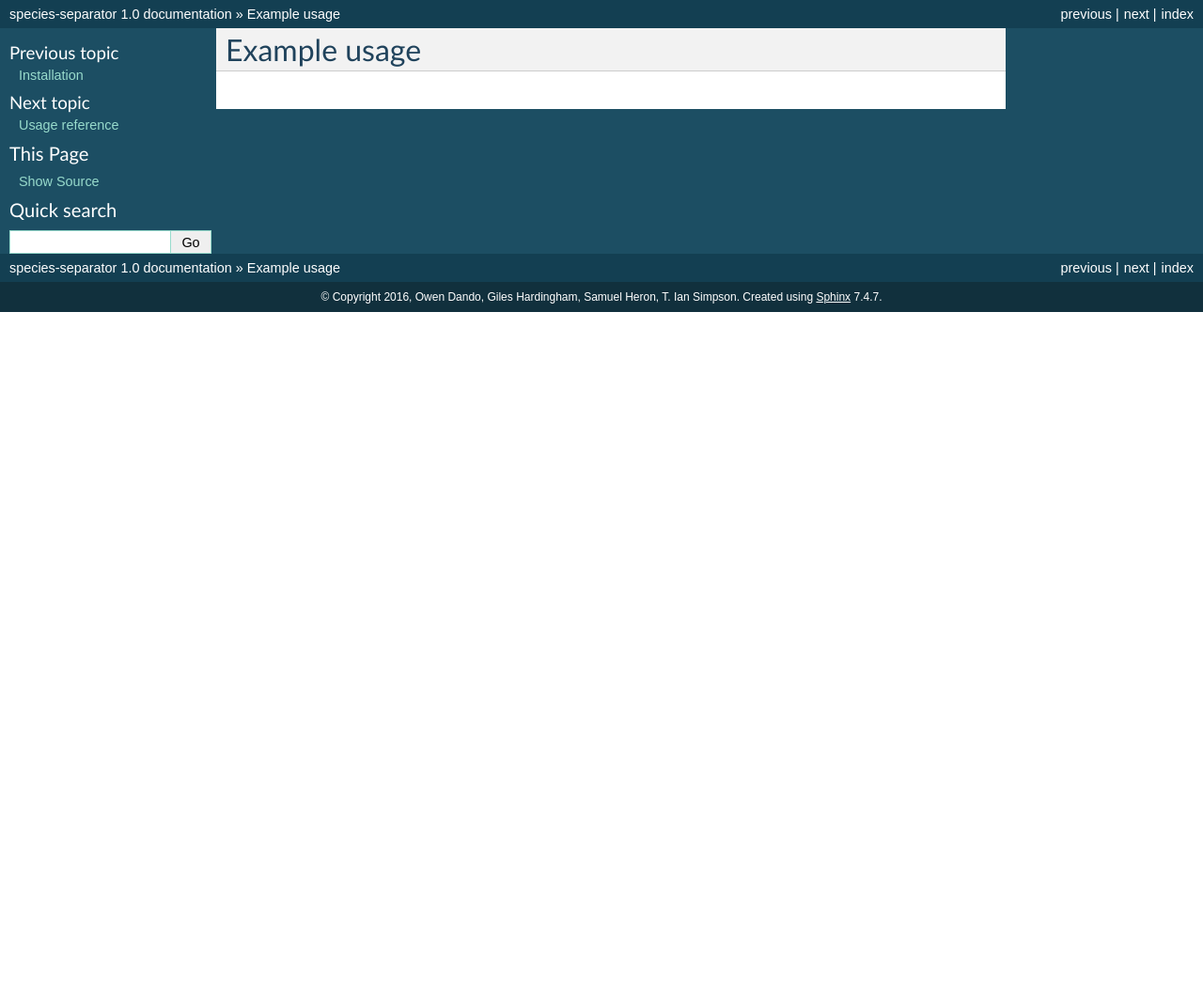
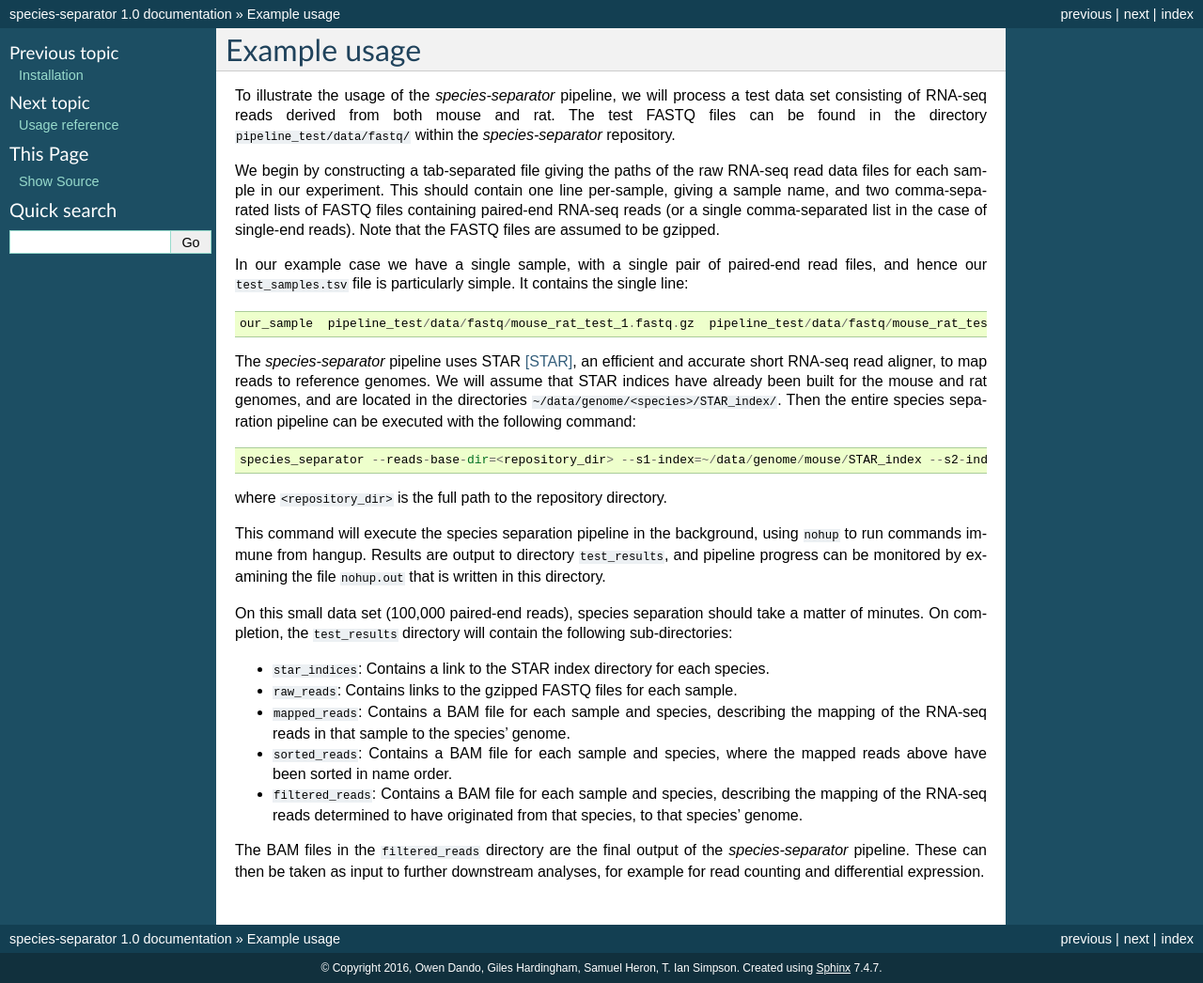
Before and after one commit to biomedicalinformaticsgroup/Sargasso, a Sphinx documentation site: the page built from docs/example_usage.rst, in a window 1280 px wide. Shown: the whole page at 94% size. Built offline with Sphinx 7.4.7, drawn with Linux system fonts in a browser that asks for light colours; before the commit the page ends 900 px from its top, so only the background shows below that.

Commit message:
Start writing Example Usage page.

```diff
--- a/docs/example_usage.rst
+++ b/docs/example_usage.rst
@@ -1,2 +1,30 @@
 Example usage
 =============
+
+To illustrate the usage of the *species-separator* pipeline, we will process a test data set consisting of RNA-seq reads derived from both mouse and rat. The test FASTQ files can be found in the directory ``pipeline_test/data/fastq/`` within the *species-separator* repository.
+
+.. TODO: It would be better to give an example of running on a real data set?
+
+We begin by constructing a tab-separated file giving the paths of the raw RNA-seq read data files for each sample in our experiment. This should contain one line per-sample, giving a sample name, and two comma-separated lists of FASTQ files containing paired-end RNA-seq reads (or a single comma-separated list in the case of single-end reads). Note that the FASTQ files are assumed to be gzipped.
+
+In our example case we have a single sample, with a single pair of paired-end read files, and hence our ``test_samples.tsv`` file is particularly simple. It contains the single line::
+
+    our_sample  pipeline_test/data/fastq/mouse_rat_test_1.fastq.gz  pipeline_test/data/fastq/mouse_rat_test_2.fastq.gz
+
+The *species-separator* pipeline uses STAR [STAR]_, an efficient and accurate short RNA-seq read aligner, to map reads to reference genomes. We will assume that STAR indices have already been built for the mouse and rat genomes, and are located in the directories ``~/data/genome/<species>/STAR_index/``. Then the entire species separation pipeline can be executed with the following command::
+
+    species_separator --reads-base-dir=<repository_dir> --s1-index=~/data/genome/mouse/STAR_index --s2-index=~/data/genome/rat/STAR_index --best --run-separation mouse rat test_samples.tsv test_results
+
+where ``<repository_dir>`` is the full path to the repository directory.
+
+This command will execute the species separation pipeline in the background, using ``nohup`` to run commands immune from hangup. Results are output to directory ``test_results``, and pipeline progress can be monitored by examining the file ``nohup.out`` that is written in this directory.
+
+On this small data set (100,000 paired-end reads), species separation should take a matter of minutes. On completion, the ``test_results`` directory will contain the following sub-directories:
+
+* ``star_indices``: Contains a link to the STAR index directory for each species.
+* ``raw_reads``: Contains links to the gzipped FASTQ files for each sample.
+* ``mapped_reads``: Contains a BAM file for each sample and species, describing the mapping of the RNA-seq reads in that sample to the species' genome.
+* ``sorted_reads``: Contains a BAM file for each sample and species, where the mapped reads above have been sorted in name order.
+* ``filtered_reads``: Contains a BAM file for each sample and species, describing the mapping of the RNA-seq reads determined to have originated from that species, to that species' genome.
+
+The BAM files in the ``filtered_reads`` directory are the final output of the *species-separator* pipeline. These can then be taken as input to further downstream analyses, for example for read counting and differential expression.
--- a/docs/installation.rst
+++ b/docs/installation.rst
@@ -11,8 +11,8 @@ Install the *species_separator* package and its Python package dependencies into
 
     pip install git+https://github.com/lweasel/species-separator.git
 
-Tests of the species separation pipeline can be run by executing::
+.. Tests of the species separation pipeline can be run by executing::
 
-    (cd pipeline_test; ./run_test.sh)
+..    (cd pipeline_test; ./run_test.sh)
 
-These tests should take a couple of minutes to run; no output, with exit code 0, indicates successful test completion.
+.. These tests should take a couple of minutes to run; no output, with exit code 0, indicates successful test completion.
```
